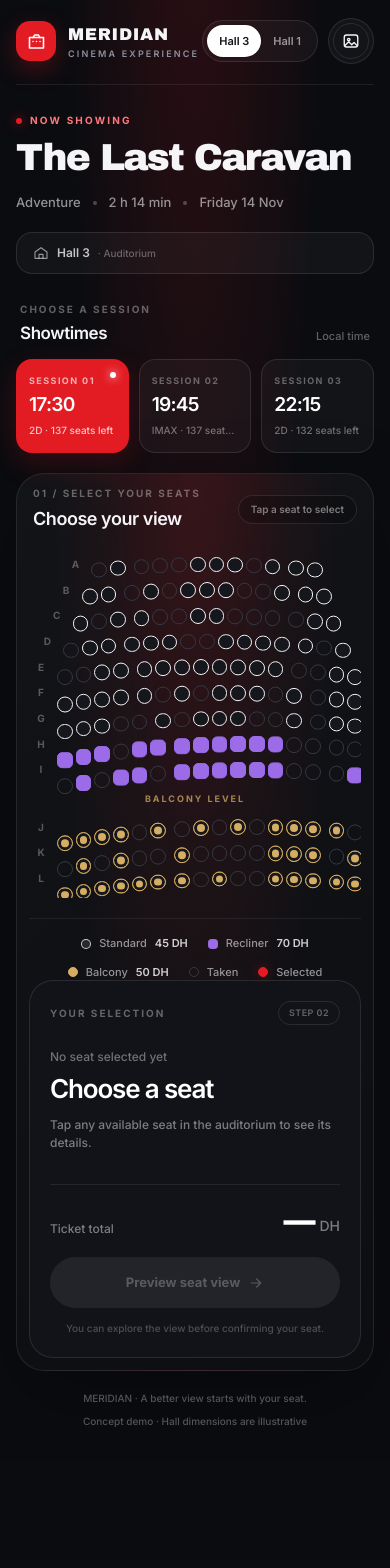
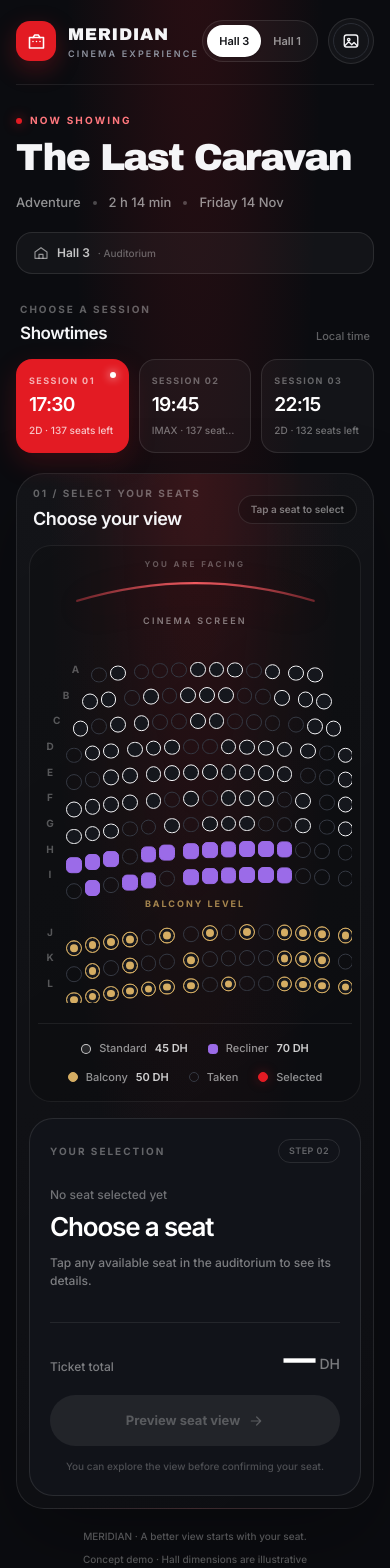
Before and after one commit to aouidate47/cinema, a Next.js app: page /hall-3/1730 in a window 390 px wide. Shown: the top 1568 px of the page. Before the commit the page ends 1461 px from the top, so only its background shows below. Built offline with nearby package versions, Linux system fonts and the light colour scheme.

Commit message:
Restructure seat picker for responsive dashboard

```diff
--- a/components/SeatPicker.tsx
+++ b/components/SeatPicker.tsx
@@ -18,13 +18,31 @@ export default function SeatPicker({ hall, seats, children }: Props) {
   };
 
   return (
-    <>
-      <SeatMap hall={hall} seats={seats} selectedId={selected?.id ?? null} onSelect={setSelected} />
-      {children}
+    <div className="grid min-w-0 gap-4 lg:grid-cols-[minmax(0,1fr)_280px] lg:gap-5">
+      <section className="flex min-w-0 flex-col rounded-[22px] border border-white/[0.07] bg-black/15 px-2 pb-4 pt-3 sm:px-4 sm:pt-5">
+        <div className="mx-auto mb-5 w-[78%] max-w-[520px] text-center">
+          <div className="mb-1 text-[8px] font-bold uppercase tracking-[.3em] text-white/30">You are facing</div>
+          <svg viewBox="0 0 500 44" preserveAspectRatio="none" aria-hidden className="h-8 w-full drop-shadow-[0_8px_18px_rgba(227,27,35,.18)] sm:h-10">
+            <defs>
+              <linearGradient id="screenGrad" x1="0" x2="1">
+                <stop offset="0" stopColor="#6e252b" />
+                <stop offset=".5" stopColor="#f05a60" />
+                <stop offset="1" stopColor="#6e252b" />
+              </linearGradient>
+            </defs>
+            <path d="M8 37 Q250 -12 492 37" fill="none" stroke="url(#screenGrad)" strokeWidth="3" strokeLinecap="round" />
+          </svg>
+          <span className="text-[9px] font-semibold uppercase tracking-[.25em] text-white/45">Cinema screen</span>
+        </div>
+        <SeatMap hall={hall} seats={seats} selectedId={selected?.id ?? null} onSelect={setSelected} />
+        {children}
+      </section>
+
       <TicketBar seat={selected} onView={() => setViewing(true)} />
+
       {viewing && selected && film && (
         <SeatView3D hall={hall} seats={seats} seat={selected} film={film} onClose={() => setViewing(false)} onBook={book} />
       )}
-    </>
+    </div>
   );
 }
```
